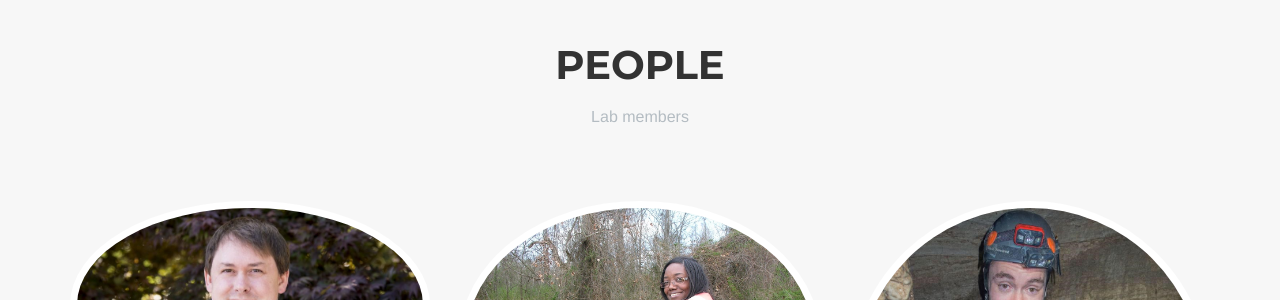
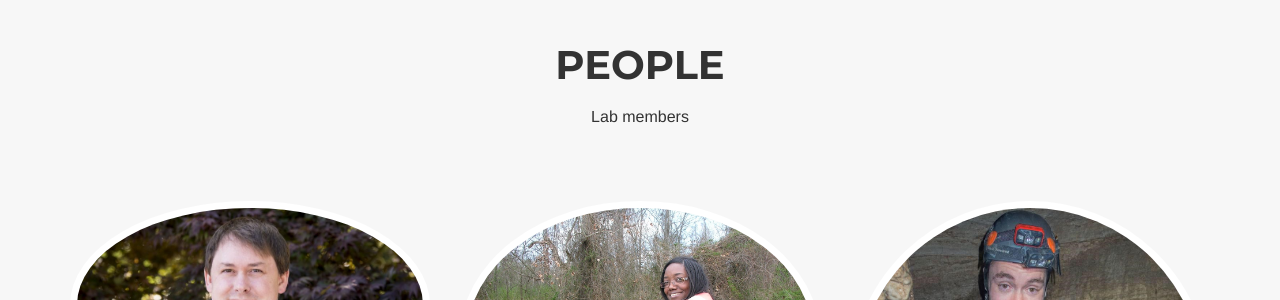
Before and after one commit to NathanWhelan/nathanwhelan.github.io, a Jekyll site: the page built from index.html, in a window 1280 px wide and 900 px high, scrolled down 3157 px. Shown: the part 150-450 px from the top of the window. Built offline with Jekyll 4.4.1, drawn with Linux system fonts in a browser that asks for light colours; some web fonts are replaced.

Commit message:
Update team.html

```diff
--- a/_includes/team.html
+++ b/_includes/team.html
@@ -4,7 +4,7 @@
             <div class="row">
                 <div class="col-lg-12 text-center">
                     <h2 class="section-heading">People</h2>
-                    <h3 class="section-subheading text-muted">Lab members</h3>
+                    <h3 class="section-subheading">Lab members</h3>
                 </div>
             </div>
 
```
